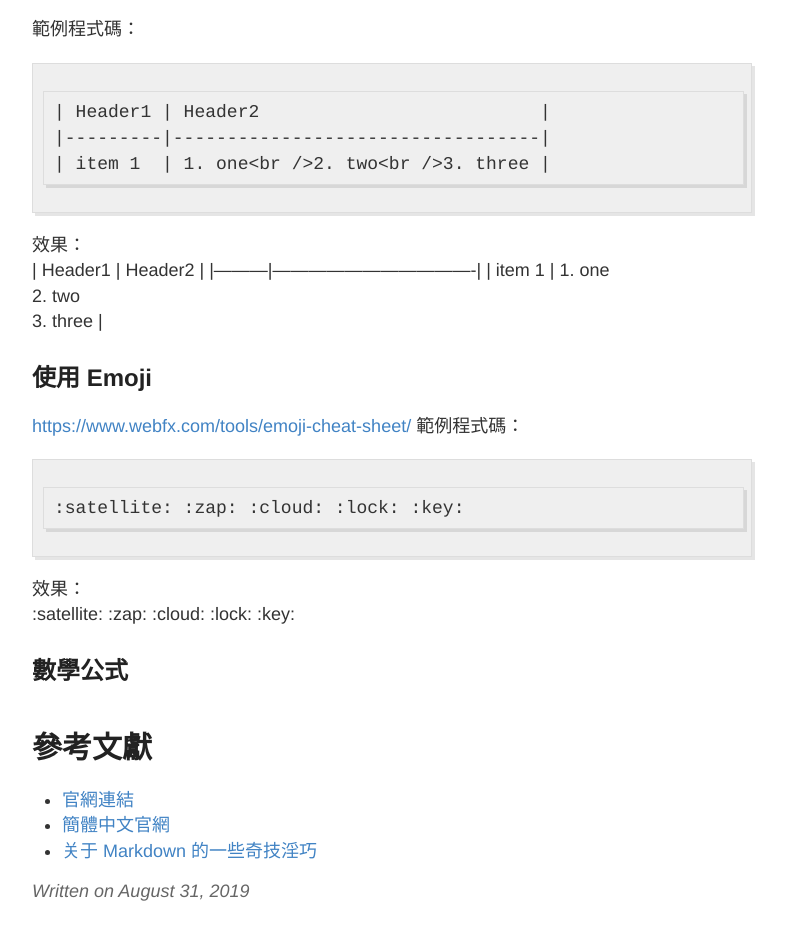
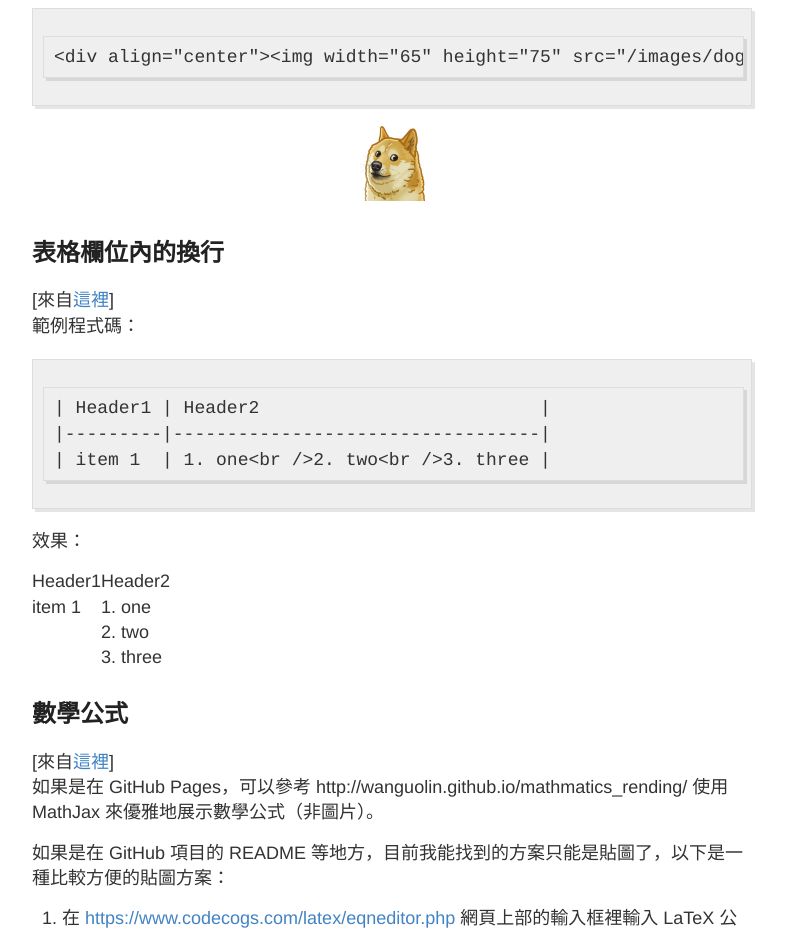
Before and after one commit to awesome-doge/awesome-doge.github.io, a Jekyll site: the page built from _posts/2019-08-31-jekyll搭建githubpage.md, in a window 1280 px wide and 1400 px high, scrolled down 7298 px. Shown: the top 932 px of the window, without its empty margins (248-1034 px from the left). Built offline with Jekyll 4.4.1, drawn with Linux system fonts in a browser that asks for light colours; some of the changed text lies outside the part shown.

Commit message:
完整版釋出

````diff
--- a/_posts/2019-08-31-jekyll搭建githubpage.md
+++ b/_posts/2019-08-31-jekyll搭建githubpage.md
@@ -25,8 +25,8 @@
 - [進階](#%e9%80%b2%e9%9a%8e)
   - [圖片大小、位置控制](#%e5%9c%96%e7%89%87%e5%a4%a7%e5%b0%8f%e4%bd%8d%e7%bd%ae%e6%8e%a7%e5%88%b6)
   - [表格欄位內的換行](#%e8%a1%a8%e6%a0%bc%e6%ac%84%e4%bd%8d%e5%85%a7%e7%9a%84%e6%8f%9b%e8%a1%8c)
-  - [使用 Emoji](#%e4%bd%bf%e7%94%a8-emoji)
   - [數學公式](#%e6%95%b8%e5%ad%b8%e5%85%ac%e5%bc%8f)
+  - [任務列表](#%e4%bb%bb%e5%8b%99%e5%88%97%e8%a1%a8)
 - [參考文獻](#%e5%8f%83%e8%80%83%e6%96%87%e7%8d%bb)
 
 
@@ -40,7 +40,7 @@
 ```
 jekyll new blog
 ```
-進去之後運行 `jekyll serve`就可以在`http://127.0.0.1:4000` 或是 `http://localhost:4000`看到最乾淨的網站了。
+進去之後運行 `jekyll serve`就可以在[http://127.0.0.1:4000](http://127.0.0.1:4000) 或是 [http://localhost:4000](http://localhost:4000)看到最乾淨的網站了。
 
 ## github page
 來到我一個最重要的一步，我們中了伺服器不是為了在本地端開一個伺服器出來。是為了能夠生成一個文件丟到github上面，進一步讓我變成一個靜態的網頁託管。
@@ -71,7 +71,8 @@
 
 在預設的情況下，這個資料夾裡面本來就會存放一些文章。你可以大概學習一下別人大概是怎麼樣去撰寫一篇文章的。
 基本上每一個文章的開頭都有詳細的YAML的格式設定。當中比較特別的是第一行`layout: post`，這邊定義了呈現的頁面樣式，而頁面樣式在`_layouts`資料夾中有詳細的定義。
-![](/image/jekyll6.png)
+
+<div align="center"><img  src="/image/jekyll6.png"/></div>
 
 # build  出 靜態網站文件
 會走到這裡代表你的`_config`文件已經設定完成，還有已經設定好一些文章可以發佈了，即使沒有文章也沒關係。
@@ -86,11 +87,18 @@
 ![](/image/jekyll3.png)
 
 ### 自動發布 github page
+為了使得發布更加的快速，做了自動 add, commit, push 的腳本
+首先在目錄底下執行 `nano publish.sh`，創建一個文黨貼上去，contral+o儲存，contral+x退出
+```
+jekyll build; git commit -am $1 ; git add . ;git push origin master
+```
+使用方法`sh publish.sh "更新的commit message"`，就會自動更新勒。
+
 # Markdown 語法
 
 # 進階
 ## 圖片大小、位置控制
-
+[來自[這裡](https://mazhuang.org/2017/09/01/markdown-odd-skills/)]
 **預設的圖片效果：**
 原始碼：
 ```
@@ -105,7 +113,7 @@
 ```
 <div align="center"><img width="65" height="75" src="/images/doge.png"/></div>
 ## 表格欄位內的換行
-
+[來自[這裡](https://mazhuang.org/2017/09/01/markdown-odd-skills/)]
 範例程式碼：
 ```
 | Header1 | Header2                          |
@@ -114,22 +122,53 @@
 ```
 
 效果：
+
 | Header1 | Header2                          |
 |---------|----------------------------------|
 | item 1  | 1. one<br />2. two<br />3. three |
 
-## 使用 Emoji
-[https://www.webfx.com/tools/emoji-cheat-sheet/](https://www.webfx.com/tools/emoji-cheat-sheet/)
-範例程式碼：
+
+## 數學公式
+[來自[這裡](https://mazhuang.org/2017/09/01/markdown-odd-skills/)]
+如果是在 GitHub Pages，可以參考 http://wanguolin.github.io/mathmatics_rending/ 使用 MathJax 來優雅地展示數學公式（非圖片）。
+
+如果是在 GitHub 項目的 README 等地方，目前我能找到的方案只能是貼圖了，以下是一種比較方便的貼圖方案：
+
+1. 在 [https://www.codecogs.com/latex/eqneditor.php](https://www.codecogs.com/latex/eqneditor.php) 網頁上部的輸入框裡輸入 LaTeX 公式，比如 `$$x=\frac{-b\pm\sqrt{b^2-4ac}}{2a}$$`。
+
+2. 在網頁下部拷貝 URL Encoded 的內容，比如以上公式生成的是 `https://latex.codecogs.com/png.latex?%24%24x%3D%5Cfrac%7B-b%5Cpm%5Csqrt%7Bb%5E2-4ac%7D%7D%7B2a%7D%24%24`。
+
+3. 在文檔需要的地方使用以上 URL 貼圖，比如:
+原始碼：
 ```
-:satellite: :zap: :cloud: :lock: :key:
+![](https://latex.codecogs.com/png.latex?%24%24x%3D%5Cfrac%7B-b%5Cpm%5Csqrt%7Bb%5E2-4ac%7D%7D%7B2a%7D%24%24)
 ```
 效果：
-:satellite: :zap: :cloud: :lock: :key:
+![](https://latex.codecogs.com/png.latex?%24%24x%3D%5Cfrac%7B-b%5Cpm%5Csqrt%7Bb%5E2-4ac%7D%7D%7B2a%7D%24%24)
 
-## 數學公式
+## 任務列表
+[來自[這裡](https://mazhuang.org/2017/09/01/markdown-odd-skills/)]
+在 GitHub 和 GitLab 等網站，除了可以使用有序列表和無序列表外，還可以使用任務列表，很適合要列出一些清單的場景。
+原始碼：
+```
+**購物清單**
 
+- [ ] 一次性水杯
+- [x] 西瓜
+- [ ] 豆漿
+- [x] 可口可樂
+- [ ] 小茗同學
+```
 
+效果：
+
+**購物清單**
+
+- [ ] 一次性水杯
+- [x] 西瓜
+- [ ] 豆漿
+- [x] 可口可樂
+- [ ] 小茗同學
 
 # 參考文獻
 * [官網連結](https://jekyllrb.com/docs/)
````
